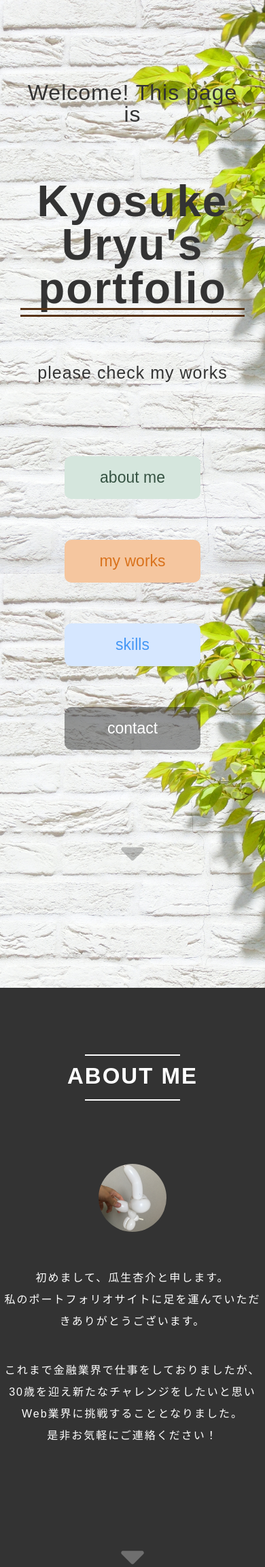
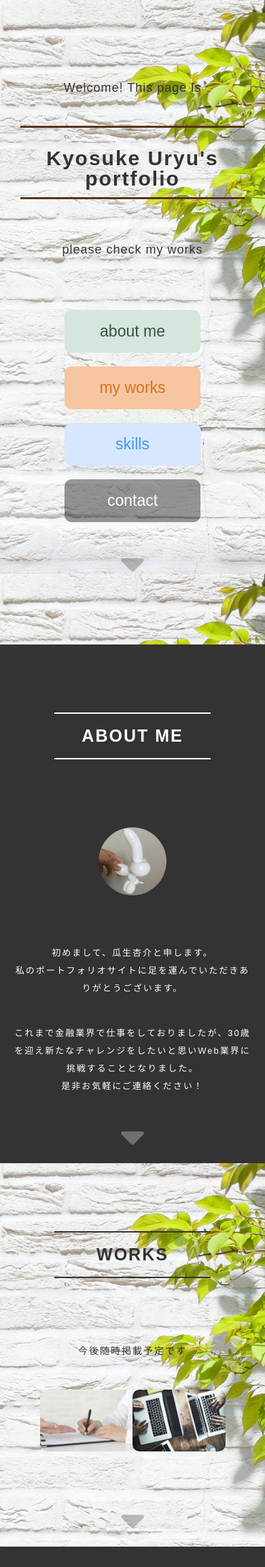
Before and after one commit to KyosukeUryu/portfolio_web, a PHP site: page / in a window 390 px wide. Shown: the top 2305 px of the page at 68% size. Run offline with PHP 8.4, Linux system fonts and the light colour scheme; some libraries are stand-ins or nearby versions; some web fonts are replaced.

Commit message:
[add]レスポンシブ対応

```diff
--- a/css/style.css
+++ b/css/style.css
@@ -2,6 +2,7 @@
 
 html {
   font-size: 62.5%;
+  width: 100%;
 }
 *, *::after, *::before {
   box-sizing: border-box;
@@ -283,3 +284,62 @@ body {
   letter-spacing: 2px;
   font-weight: normal;
 }
+/* ここまでpc向け */
+@media (max-width: 768px) {
+  .site-title-sub {
+    font-size: 1.8rem;
+  }
+  .site-title {
+    font-size: 3rem;
+  }
+  .site-title::before {
+    bottom: 90px;
+  }
+  .site-title::after {
+    bottom: -15px;
+  }
+  .site-description {
+    font-size: 1.8rem;
+  }
+  .button {
+    margin: 20px auto;
+    display: block;
+  }
+  .arrow {
+    margin: auto;
+  }
+  .heading {
+    font-size: 2.5rem;
+  }
+  .heading::before,
+  .heading::after {
+    display: block;
+    margin: 20px auto;
+    width: 100%;
+  }
+  .about-text {
+    font-size: 1.3rem;
+    padding: 20px;
+  }
+  .skill-box {
+    display: block;
+  }
+  .skill-icon {
+    font-size: 2rem;
+    padding: 20px;
+  }
+  .skill-text {
+    font-size: 1.3rem;
+  }
+  .contact-form {
+    width: 80%;
+    margin: 0 auto;
+  }
+  .contact-form input[type=text],
+  .contact-form textarea {
+    width: 100%;
+  }
+  .footer {
+    margin-top: 30px;
+  }
+}
--- a/index.html
+++ b/index.html
@@ -2,6 +2,7 @@
 <html lang="ja">
   <head>
     <meta charset="utf-8">
+    <meta name="viewport" content="width=device-width, initial-scale=1.0, minimum-scale=1.0">
     <title>Portfolio of Kyosuke Uryu</title>
     <link href="https://fonts.googleapis.com/css?family=Candal&display=swap" rel="stylesheet">
     <link href="https://use.fontawesome.com/releases/v5.6.1/css/all.css" rel="stylesheet">
```
